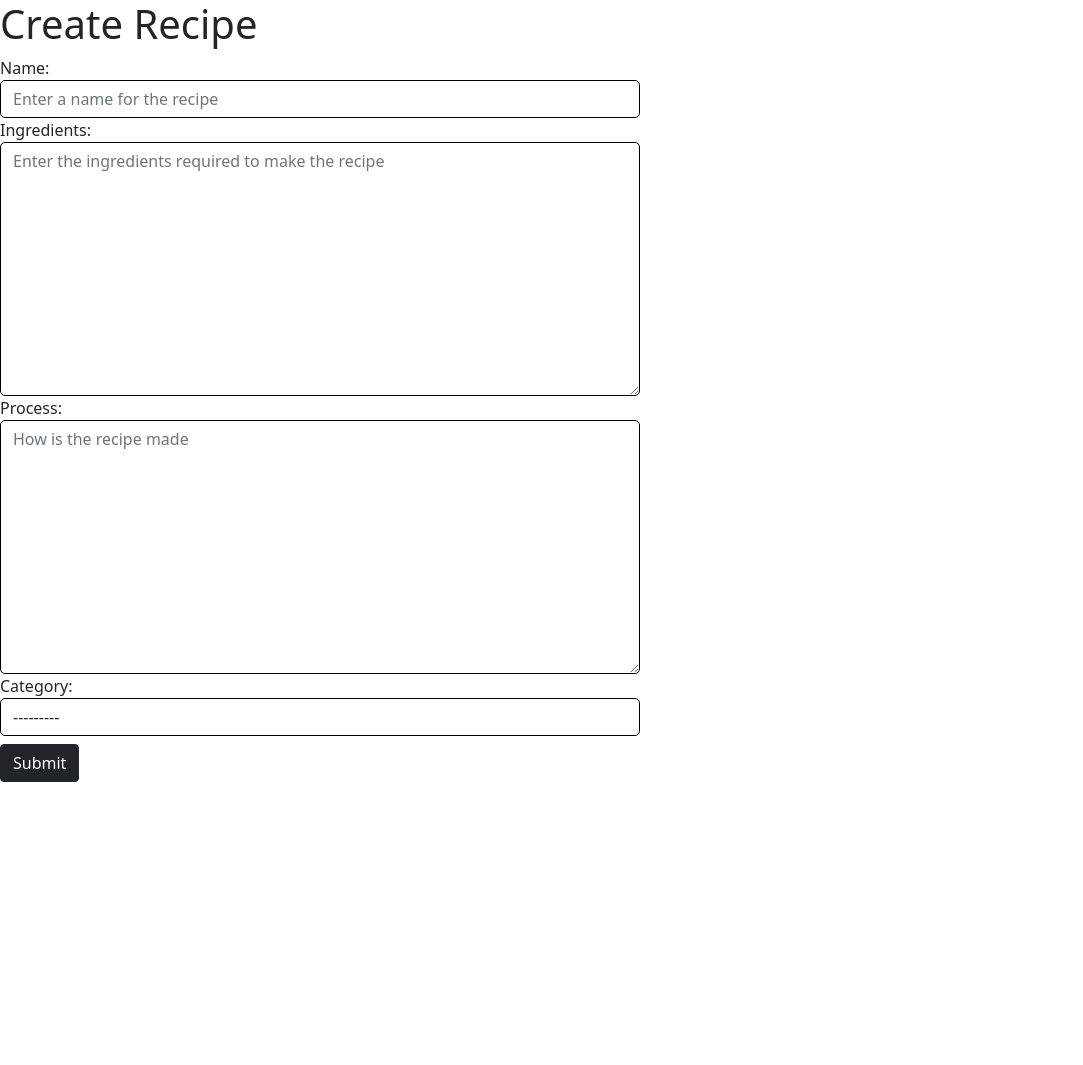
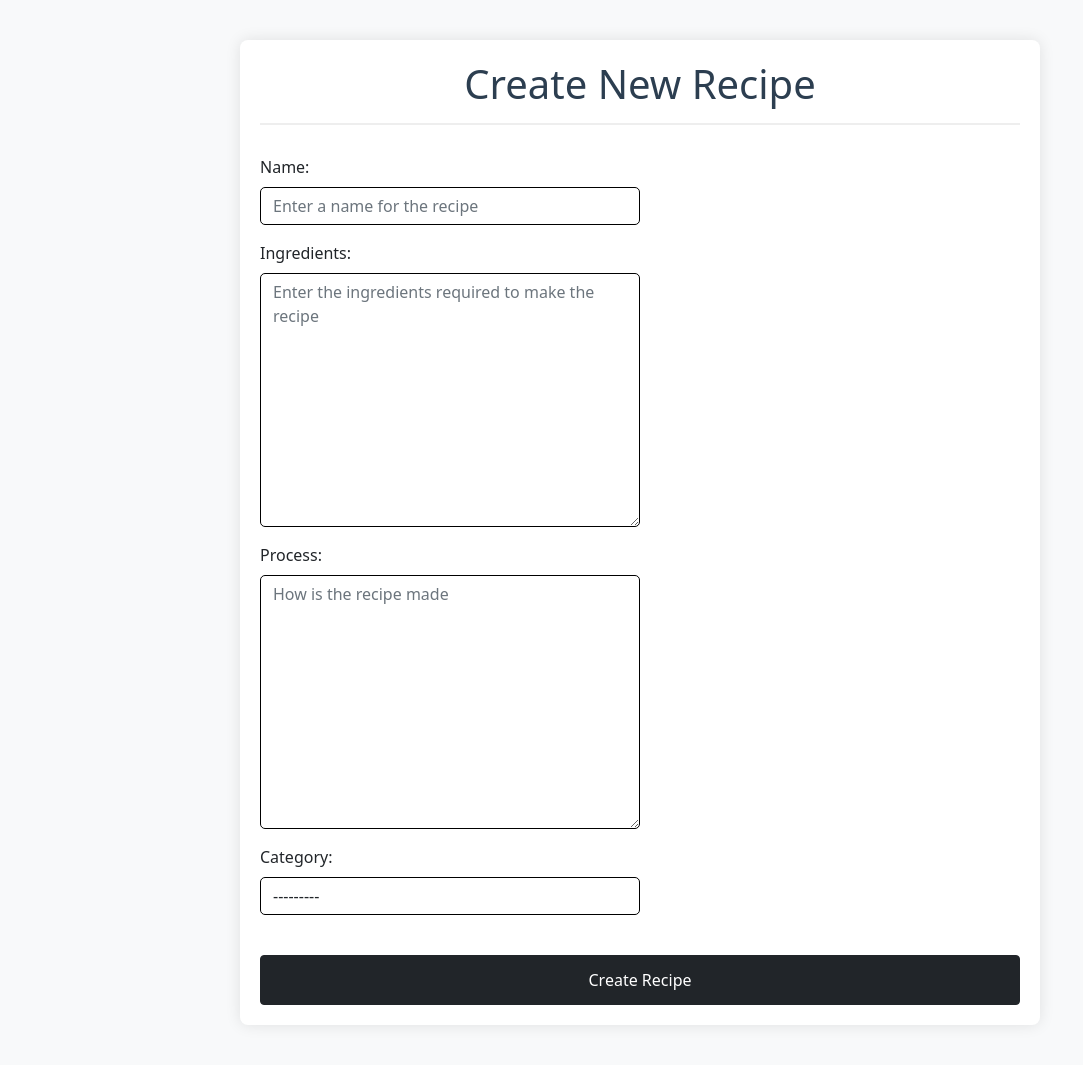
Before and after one commit to drishya-lol/RecipeApp, a Django app: page /createRecipe/ in a window 1280 px wide. Shown: the whole page, without its empty margins (0-1083 px from the left). Before the commit the page ends 782 px from the top, so only its background shows below. Run offline with Django 5.2, Linux system fonts and the light colour scheme; data that the repository does not hold is empty.

Commit message:
All other tweaks

```diff
--- a/base/form.py
+++ b/base/form.py
@@ -1,11 +1,12 @@
 from django import forms
 from django.contrib.auth.models import User
 from .models import Recipe, Category
+from django.contrib.auth.hashers import make_password
 
 class RegisterForm(forms.ModelForm):
     class Meta:
         model = User
-        fields = ['first_name', 'last_name', 'username', 'password', 'email', ]
+        fields = ['first_name', 'last_name', 'username', 'password', 'email']
         widgets = {
             'password': forms.PasswordInput(attrs={'class': 'form-control', 'placeholder': 'Enter a password','style': 'width: 50%; border-color: #000000; border-width: 1px; border-style: solid; border-radius: 5px;'}),
             'username': forms.TextInput(attrs={'class': 'form-control', 'placeholder': 'Enter a valid username','style': 'width: 50%; border-color: #000000; border-width: 1px; border-style: solid; border-radius: 5px;'}),
@@ -13,15 +14,25 @@ class RegisterForm(forms.ModelForm):
             'first_name': forms.TextInput(attrs={'class': 'form-control', 'placeholder': 'Enter your first name','style': 'width: 50%; border-color: #000000; border-width: 1px; border-style: solid; border-radius: 5px;'}),
             'last_name': forms.TextInput(attrs={'class': 'form-control', 'placeholder': 'Enter your last name','style': 'width: 50%; border-color: #000000; border-width: 1px; border-style: solid; border-radius: 5px;'}),
         }
+    def save(self, commit=True):
+        user = super().save(commit=False)
+        user.password = make_password(self.cleaned_data['password'])
+        if commit:
+            user.save()
+        return user
 
-class LoginForm(forms.ModelForm):
-    class Meta:
-        model = User
-        fields = ['username', 'password']
-        widgets = {
-            'username': forms.TextInput(attrs={'class': 'form-control', 'placeholder': 'Enter a valid username','style': 'width: 50%; border-color: #000000; border-width: 1px; border-style: solid; border-radius: 5px;'}),
-            'password': forms.PasswordInput(attrs={'class': 'form-control', 'placeholder': 'Enter a password','style': 'width: 50%; border-color: #000000; border-width: 1px; border-style: solid; border-radius: 5px;'}),
-        }
+class LoginForm(forms.Form):  # Change to forms.Form instead of forms.ModelForm
+    username = forms.CharField(widget=forms.TextInput(attrs={
+        'class': 'form-control',
+        'placeholder': 'Enter a valid username',
+        'style': 'width: 50%; border-color: #000000; border-width: 1px; border-style: solid; border-radius: 5px;'
+    }))
+    password = forms.CharField(widget=forms.PasswordInput(attrs={
+        'class': 'form-control',
+        'placeholder': 'Enter a password',
+        'style': 'width: 50%; border-color: #000000; border-width: 1px; border-style: solid; border-radius: 5px;'
+    }))
+
 
 class CreateCategoryForm(forms.ModelForm):
     class Meta:
--- a/base/views.py
+++ b/base/views.py
@@ -6,6 +6,7 @@ from django.contrib.auth import authenticate, login
 from django.shortcuts import redirect
 from django.contrib.auth.models import User
 from .models import Recipe, Category
+from django.contrib import messages
 
 # Create your views here.
 def recipe(request):
@@ -19,15 +20,18 @@ def login_view(request):
     if request.method == 'POST':
         form = LoginForm(request.POST)
         if form.is_valid():
-            username = form.cleaned_data['username']
-            password = form.cleaned_data['password']
-            user = authenticate(request, username=username, password=password)
+            username = form.cleaned_data.get('username')
+            password = form.cleaned_data.get('password')
+            user = authenticate(username=username, password=password)
             if user is not None:
-                login(request, user)  # Changed from User to user
+                login(request, user)
                 return redirect('homepage')
+            else:
+                form.add_error(None, 'Invalid username or password')
     else:
         form = LoginForm()
     return render(request, 'login.html', {'form': form})
+
 
 def register(request):
     if request.method == 'POST':
@@ -82,3 +86,23 @@ def createRecipe(request):
     form = CreateRecipeForm()
     data = {'form': form}
     return render(request, "createRecipe.html", context = data)
+
+def editRecipe(request, pk):
+    recipe = Recipe.objects.get(id=pk)
+    if request.method == 'POST':
+        form = CreateRecipeForm(request.POST, instance=recipe)
+        if form.is_valid():
+            form.save()
+            return redirect('homepage')
+    else:
+        form = CreateRecipeForm(instance=recipe)
+    return render(request, 'editRecipe.html', {'form': form, 'recipe': recipe})
+
+def viewRecipe(request, pk):
+    recipe = Recipe.objects.get(id=pk)
+    return render(request, 'viewRecipe.html', {'recipe': recipe})
+
+def deleteRecipe(request, pk):
+    recipe = Recipe.objects.get(id=pk)
+    recipe.delete()
+    return redirect('homepage')
--- a/recipeapp/urls.py
+++ b/recipeapp/urls.py
@@ -16,7 +16,7 @@ Including another URLconf
 """
 from django.contrib import admin
 from django.urls import path
-from base.views import recipe, login_view, register, home, createCategory, listCategory, editCategory, deleteCategory, createRecipe
+from base.views import recipe, login_view, register, home, createCategory, listCategory, editCategory, deleteCategory, createRecipe, viewRecipe, deleteRecipe, editRecipe
 
 urlpatterns = [
     path('admin/', admin.site.urls),
@@ -28,5 +28,9 @@ urlpatterns = [
     path('listCategory/', listCategory, name='listCategory'),
     path('editCategory/<int:pk>', editCategory, name='editCategory'),
     path('deleteCategory/<int:pk>', deleteCategory, name='deleteCategory'),
-    path('createRecipe/', createRecipe, name='createRecipe')
+    path('createRecipe/', createRecipe, name='createRecipe'),
+    path('viewRecipe/<int:pk>', viewRecipe, name='viewRecipe'),
+    path('editRecipe/<int:pk>', editRecipe, name='editRecipe'),
+    path('deleteRecipe/<int:pk>', deleteRecipe, name='deleteRecipe'),
+
 ]
--- a/templates/createRecipe.html
+++ b/templates/createRecipe.html
@@ -3,25 +3,52 @@
 <head>
     <meta charset="UTF-8">
     <meta name="viewport" content="width=device-width, initial-scale=1.0">
-    <title>Create Category</title>
-    <link href="https://cdn.jsdelivr.net/npm/bootstrap@5.0.2/dist/css/bootstrap.min.css" rel="stylesheet" integrity="sha384-EVSTQN3/azprG1Anm3QDgpJLIm9Nao0Yz1ztcQTwFspd3yD65VohhpuuCOmLASjC" crossorigin="anonymous">
-<script src="https://cdn.jsdelivr.net/npm/bootstrap@5.0.2/dist/js/bootstrap.bundle.min.js" integrity="sha384-MrcW6ZMFYlzcLA8Nl+NtUVF0sA7MsXsP1UyJoMp4YLEuNSfAP+JcXn/tWtIaxVXM" crossorigin="anonymous"></script>
+    <title>Create Recipe</title>
+    <link href="https://cdn.jsdelivr.net/npm/bootstrap@5.0.2/dist/css/bootstrap.min.css" rel="stylesheet">
+    <style>
+        .recipe-form {
+            max-width: 800px;
+            margin: 40px auto;
+            padding: 20px;
+            box-shadow: 0 0 15px rgba(0,0,0,0.1);
+            border-radius: 8px;
+        }
+        .form-title {
+            color: #2c3e50;
+            text-align: center;
+            margin-bottom: 30px;
+            padding-bottom: 15px;
+            border-bottom: 2px solid #eee;
+        }
+        .form-group {
+            margin-bottom: 20px;
+        }
+        label {
+            font-weight: 500;
+            margin-bottom: 8px;
+        }
+        .btn-submit {
+            width: 100%;
+            padding: 12px;
+            font-size: 16px;
+            margin-top: 20px;
+        }
+    </style>
 </head>
-<body>
-    {% comment %} <ul class="nav nav-tabs">
-        <li class="nav-item">
-          <a class="nav-link" href="{% url 'listCategory' %}">List Category</a>
-        </li>
-        <li class="nav-item">
-          <a class="nav-link active" aria-current="page" href="{% url 'createCategory' %}">Create Category</a>
-        </li>
-      </ul> {% endcomment %}
-    <h1>Create Recipe</h1>
-    <form method="POST">
-        {% csrf_token %}
-        {{form}}
-        <button type="submit" class = "btn btn-dark mt-2">Submit</button>
+<body class="bg-light">
+    <div class="container">
+        <div class="recipe-form bg-white">
+            <h1 class="form-title">Create New Recipe</h1>
+            <form method="POST">
+                {% csrf_token %}
+                <div class="form-group">
+                    {{ form.as_p|safe }}
+                </div>
+                <button type="submit" class="btn btn-dark btn-submit">Create Recipe</button>
+            </form>
+        </div>
+    </div>
+
+    <script src="https://cdn.jsdelivr.net/npm/bootstrap@5.0.2/dist/js/bootstrap.bundle.min.js"></script>
 </body>
-<script src="https://cdn.jsdelivr.net/npm/@popperjs/core@2.9.2/dist/umd/popper.min.js" integrity="sha384-IQsoLXl5PILFhosVNubq5LC7Qb9DXgDA9i+tQ8Zj3iwWAwPtgFTxbJ8NT4GN1R8p" crossorigin="anonymous"></script>
-<script src="https://cdn.jsdelivr.net/npm/bootstrap@5.0.2/dist/js/bootstrap.min.js" integrity="sha384-cVKIPhGWiC2Al4u+LWgxfKTRIcfu0JTxR+EQDz/bgldoEyl4H0zUF0QKbrJ0EcQF" crossorigin="anonymous"></script>
 </html>
```
Also changed, not shown: templates/createCategory.html (+39 -11 lines), templates/editCategory.html (+35 -10 lines), templates/homepage.html (+47 -9 lines), templates/viewRecipe.html (added, +11 -0 lines), templatestags/form_tags.py (added, +7 -0 lines), templates/editRecipe.html (added).
